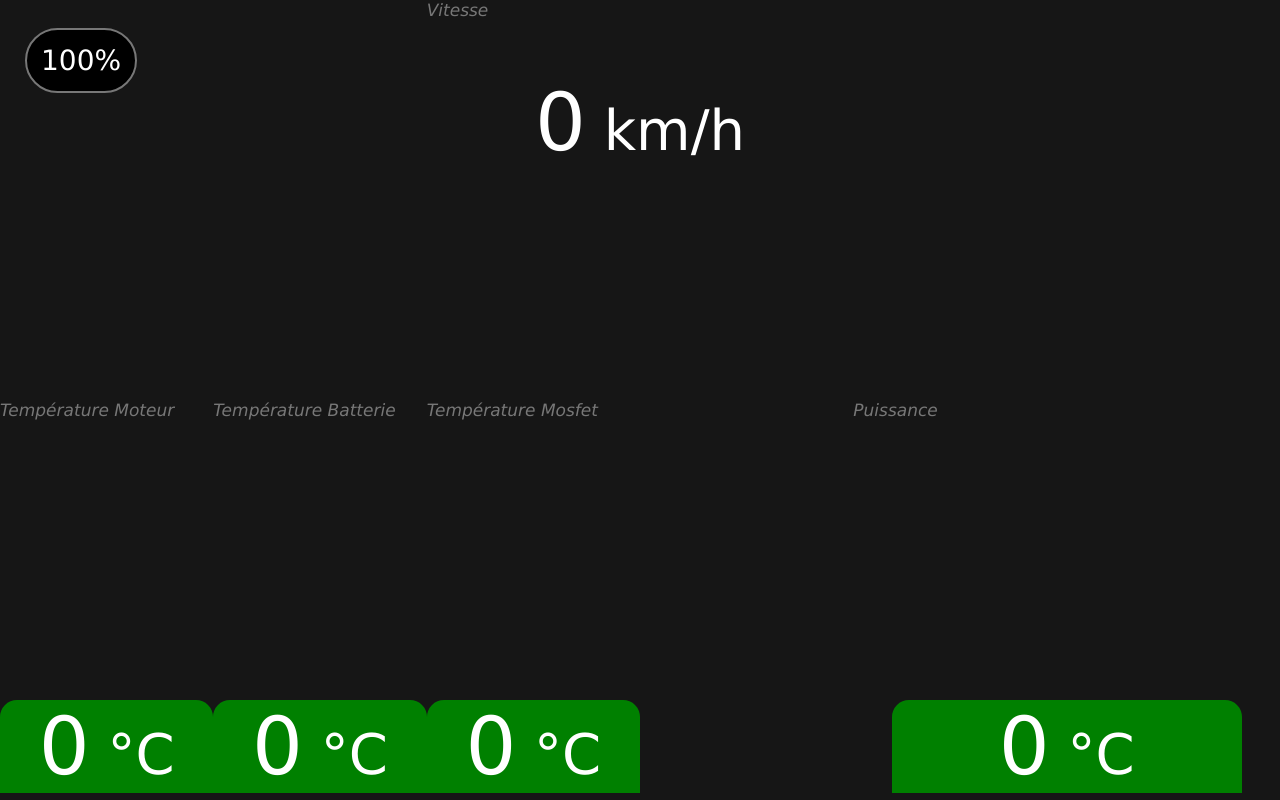
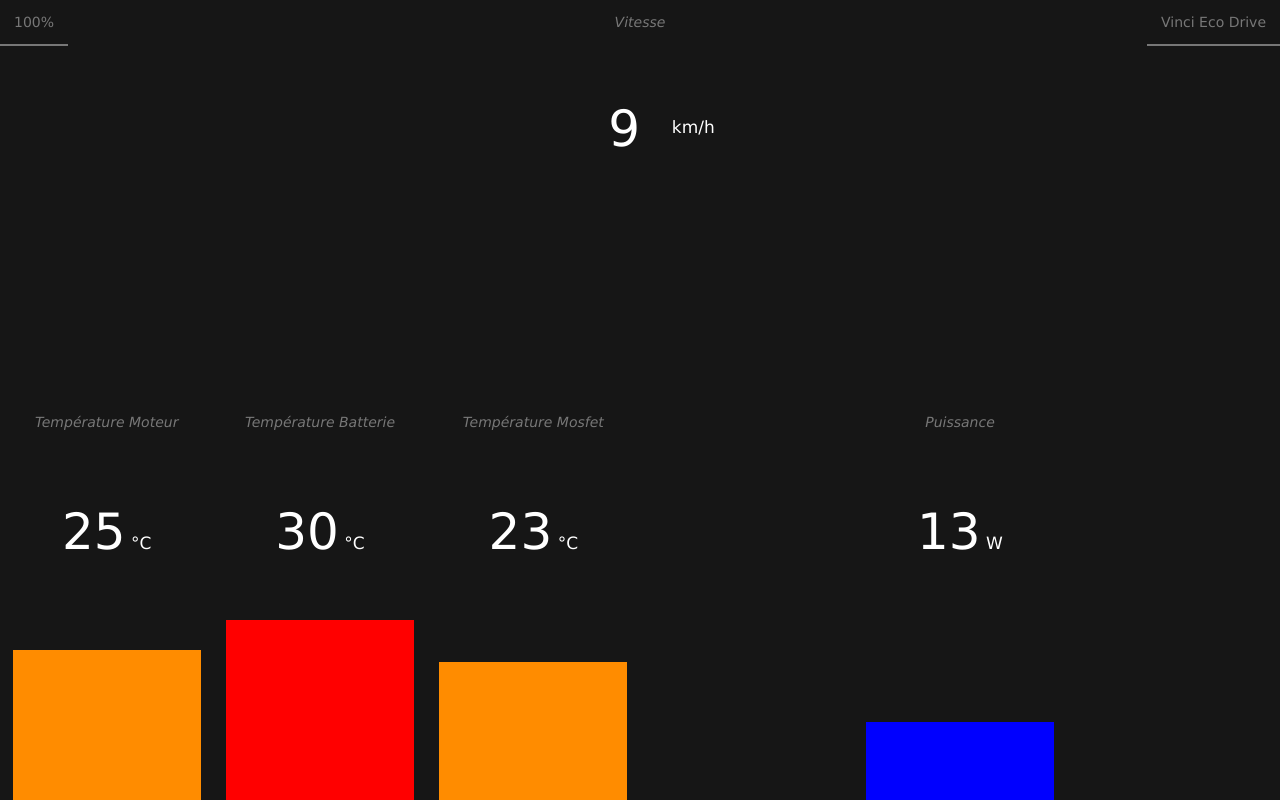
Before and after one commit to COLVERTYETY/VED_PE, a website: page visualisation/driver.html in a window 1280 px wide. Drawn offline with Linux system fonts and the light colour scheme.

Commit message:
modif4 sunil

```diff
--- a/visualisation/assets/css/stufff.css
+++ b/visualisation/assets/css/stufff.css
@@ -1,6 +1,8 @@
 body {
     margin: 0;
     padding: 0;
+    height: 100vh;
+    width: 100vw;
     overflow: hidden;
     background-color: #161616;
 }
@@ -18,7 +20,7 @@ body {
 }
 
 p {
-    font-size: 7vh;
+    font-size: 17px;
 }
 
 #vitesse,
@@ -26,29 +28,26 @@ p {
 #temp_moteur,
 #temp_batterie,
 #temp_mosfet {
-    font-size: 10vh;
+    font-size: 50px;
 }
 
 #aff_puissance,
 #aff_moteur,
 #aff_batterie,
 #aff_mosfet {
-    position: static;
+    position: absolute;
     z-index: -1;
-    float: bottom;
-    margin-top: 35vh;
-    width: 100%;
-    max-width: 350px;
-    margin-left: auto;
-    margin-right: auto;
-    border-radius: 17px 17px 0 0;
+    bottom: 0;
+    min-height: 10px;
+    margin-left: 1vw;
+    width: calc((100vw / 6) - 2vw);
     background-color: green;
 }
 
 .description {
-    height: 10vh;
-    font-size: 17px;
+    font-size: 14px;
     color: #777;
+    height: 9vh;
     margin-left: auto;
     margin-right: auto;
     font-style: italic;
--- a/visualisation/assets/js/driver.js
+++ b/visualisation/assets/js/driver.js
@@ -24,13 +24,13 @@ socket.on('connection', function () {
 socket.on('M', function (data) {
     temp_moteur = chartTemp.data.datasets[0][-1];
     changeColor(temp_moteur);
-    aff_moteur.style.width = str(temp_moteur * 3.33) + '%';
+    aff_moteur.style.height = str(temp_moteur * 0.75) + 'vh';
 });
 
 socket.on('B', function (data) {
     temp_batterie = chartTemp.data.datasets[1][-1];
     changeColor(temp_batterie);
-    aff_batterie.style.width = str(temp_batterie * 3.33) + '%';
+    aff_batterie.style.height = str(temp_batterie * 0.75) + 'vh';
 });
 
 
--- a/visualisation/driver.html
+++ b/visualisation/driver.html
@@ -10,46 +10,50 @@
 <body>
   <div class="mygrid">
     <div>
-      <p style="font-size: 28px; background-color: black; border: 2px solid #777; border-radius: 50px;width: max-content;margin-left: 25px;padding: 14px;">
+      <p style="position: absolute; font-size: 14px; border-bottom: 2px solid #777; width: max-content; left: 0; top: -14px; padding: 14px; color: #777;">
         100%
+      </p>
+      <p style="position: absolute; font-size: 14px; border-bottom: 2px solid #777; width: max-content; right: 0; top: -14px; padding: 14px; color: #777;">
+        Vinci Eco Drive
       </p>
     </div>
     <div></div>
     <div style="grid-column: 3 / span 2;">
-      <a class="description">Vitesse</a>
-      <br>
-      <p><a id="vitesse">0</a> km/h</p>
+      <p class="description">Vitesse</p>
+      <div style="display: grid; grid-template-columns: repeat(4, 25%);">
+        <div></div>
+        <div style="text-align: right;">
+          <a id="vitesse">9</a>
+        </div>
+        <div>
+          <p>km/h</p>
+        </div>
+      </div>
     </div>
     <div></div>
     <div></div>
     <div>
-      <a class="description">Température Moteur</a>
-      <br>
-      <div id="aff_moteur">
-        <p><a id="temp_moteur">0</a> °C</p>
-      </div>
+      <p class="description">Température Moteur</p>
+      <div id="aff_moteur" style="height: 18.75vh; background-color: darkorange;"></div>
+      <p><a id="temp_moteur">25</a> °C</p>
     </div>
     <div>
-      <a class="description">Température Batterie</a>
-      <br>
-      <div id="aff_batterie">
-        <p><a id="temp_batterie">0</a> °C</p>
-      </div>
+      <p class="description">Température Batterie</p>
+      <div id="aff_batterie" style="height: 22.5vh; background-color: red;"></div>
+      <p><a id="temp_batterie">30</a> °C</p>
     </div>
     <div>
-      <a class="description">Température Mosfet</a>
-      <br>
-      <div id="aff_mosfet">
-        <p><a id="temp_mosfet">0</a> °C</p>
-      </div>
+      <p class="description">Température Mosfet</p>
+      <div id="aff_mosfet" style="height: 17.25vh; background-color: darkorange;"></div>
+      <p><a id="temp_mosfet">23</a> °C</p>
     </div>
     <div></div>
-    <div style="grid-column: 5 / span 2;">
-      <a class="description">Puissance</a>
-      <div id="aff_puissance">
-        <p><a id="puissance">0</a> °C</p>
-      </div>
+    <div>
+      <p class="description">Puissance</p>
+      <div id="aff_puissance" style="height: 9.75vh; background-color: blue;"></div>
+      <p><a id="puissance">13</a> W</p>
     </div>
+    <div></div>
   </div>
   <script src="assets/js/index.js"></script>
 </body>
```
